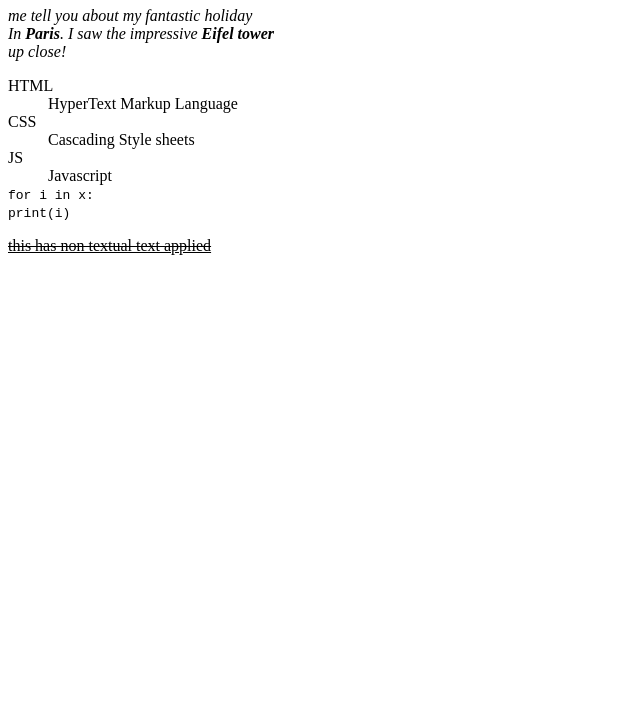
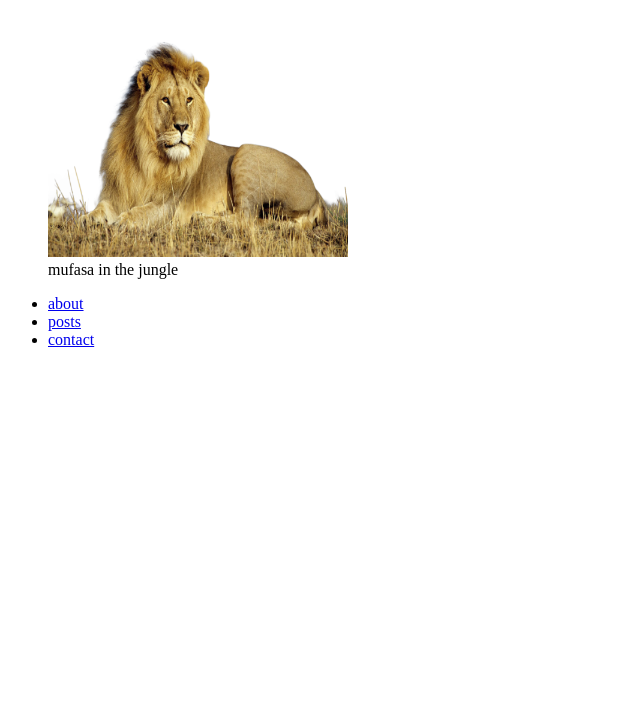
Before and after one commit to Kchilala/html_practice, a plain HTML site: page index.html in a window 1280 px wide. Shown: the part 73-800 px from the top of the page, without its empty margins (0-640 px from the left). Drawn offline with Linux system fonts and the light colour scheme.

Commit message:
made some changes to the index.html

```diff
--- a/index.html
+++ b/index.html
@@ -1,30 +1,22 @@
 <!DOCTYPE html>
 <html lang="en">
-  <head>
-    <meta charset="utf-8" />
-    <meta
-        name="viewport"
-        content="widt=device-widt, initial-scale=1.0" />
-    <title>Keci's first webpage</title>
-    <link rel="stylesheet" href=".styles.css" />
+    <meta charset="UTF-8">
+    <title>Mr. Whiskers' Blog</title>
   </head>
   <body>
-    <h1>My holiday in paris</h1>
-    <em> me tell you about my fantastic holiday<br>
-      In <b>Paris</b>. I saw the impressive <b>Eifel tower</b><br>
-      up close!</em>
-  </p>
-  <dl>
-    <dt>HTML</dt>
-    <dd>HyperText Markup Language</dd>
-    <dt>CSS</dt>
-    <dd>Cascading Style sheets</dd>
-    <dt>JS</dt>
-    <dd>Javascript</dd>
-    <code>for i in x:<br>
-            print(i)
-    </code>
-  </dl>
-  <u><s>this has non textual text applied</s></u>
+    <header>
+      <h1>Welcome to Mr. Whiskers' Blog page!</h1>
+      <figure>
+      <img src="Lion.png" alt="a cat that thinks he the boss of the jungle" width="300" height="250" />
+      <figcaption>mufasa in the jungle</figcaption>
+      </figure>
+      <nav>
+        <ul>
+          <li><a href="#about"> about</a></li>
+          <li><a href="#Posts"> posts</a></li>
+          <li><a href="#contact">contact</a></li>
+        </ul>
+      </nav>
+    </header>
   </body>
 </html>
```
Also changed, not shown: Lion.png (added).
